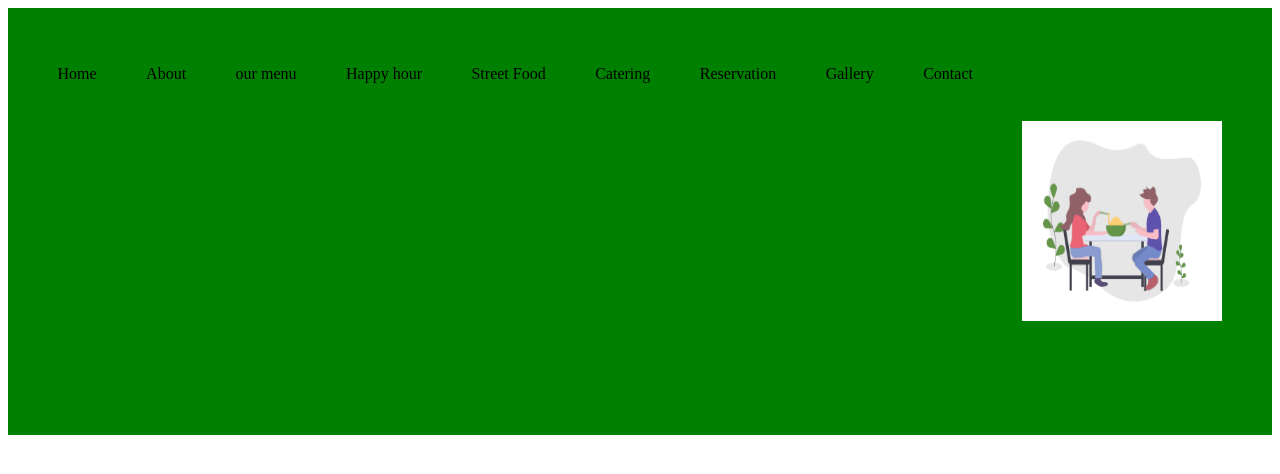
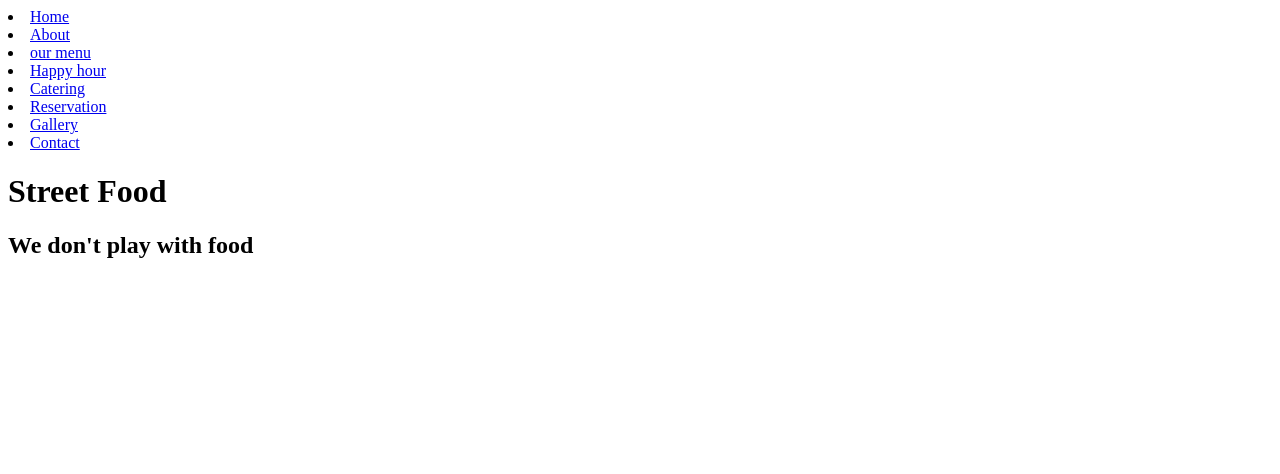
Before and after one commit to Timoh97/Streetfood-website, a plain HTML site: page index.html in a window 1280 px wide. Drawn offline with Linux system fonts and the light colour scheme.

Commit message:
deleted some codes. Added header navigation

```diff
--- a/index.css
+++ b/index.css
@@ -2,10 +2,12 @@
 #hot-deals{ background-color: #C9ECB5;}
 footer{background-color: #C9ECB5;}
 
-div{display: flex;
+div{
+display: flex;
 flex-direction: row;
 justify-content: space-around;
-background-color: green;}
+background-color: green;
+}
 main{
     display: flex;
     flex-direction: row;
--- a/index.html
+++ b/index.html
@@ -3,33 +3,25 @@
 <head>
     <meta charset="UTF-8">
     <meta name="viewport" content="width=device-width, initial-scale=1.0">
-    <title>Document</title>
-    <link rel="stylesheet" type="text/css" href="index.css">
+    <title>Street food website</title>
+    <link rel="stylesheet" href= "index.css">
+
 </head>
 <body>
-    <main>
-        <div>Home</div>
-        <div>About</div>
-        <div>our menu</div>
-        <div>Happy hour</div>
-        <div itemid="five">Street Food</div>
-        <div>Catering</div>
-        <div>Reservation</div>
-        <div>Gallery</div>
-        <div>Contact</div>
-    <main>
-
-
-
-            <img src="./images/eating_together.png" height="200" width="200">
-
-
-
-
+    <header>
+        <nav>
+            <li><a href="#">Home</a></li>
+            <li><a href="#">About</a></li>
+            <li><a href="#">our menu</a></li>
+            <li><a href="#">Happy hour</a></li>
+            <li><a href="#">Catering</a></li>
+            <li><a href="#">Reservation</a></li>
+            <li><a href="#">Gallery</a></li>
+            <li><a href="#">Contact</a></li>
+        </nav>
+        <h1>Street Food</h1>
+        <h2>We don't play with food</h2>
+        <p></p>
+    </header>
 </body>
-
-
-<footer>
-
-</footer>
 </html>
```
